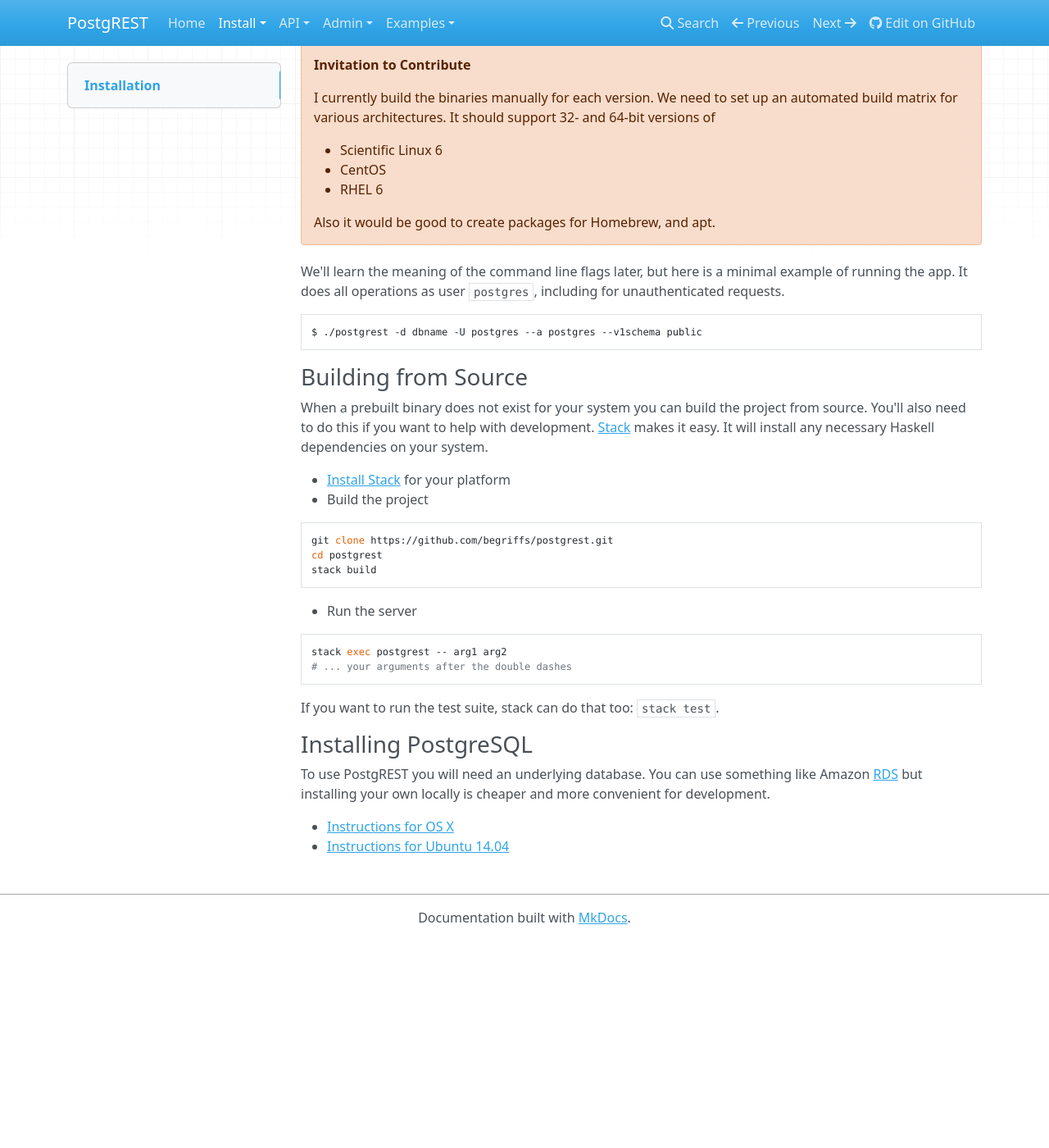
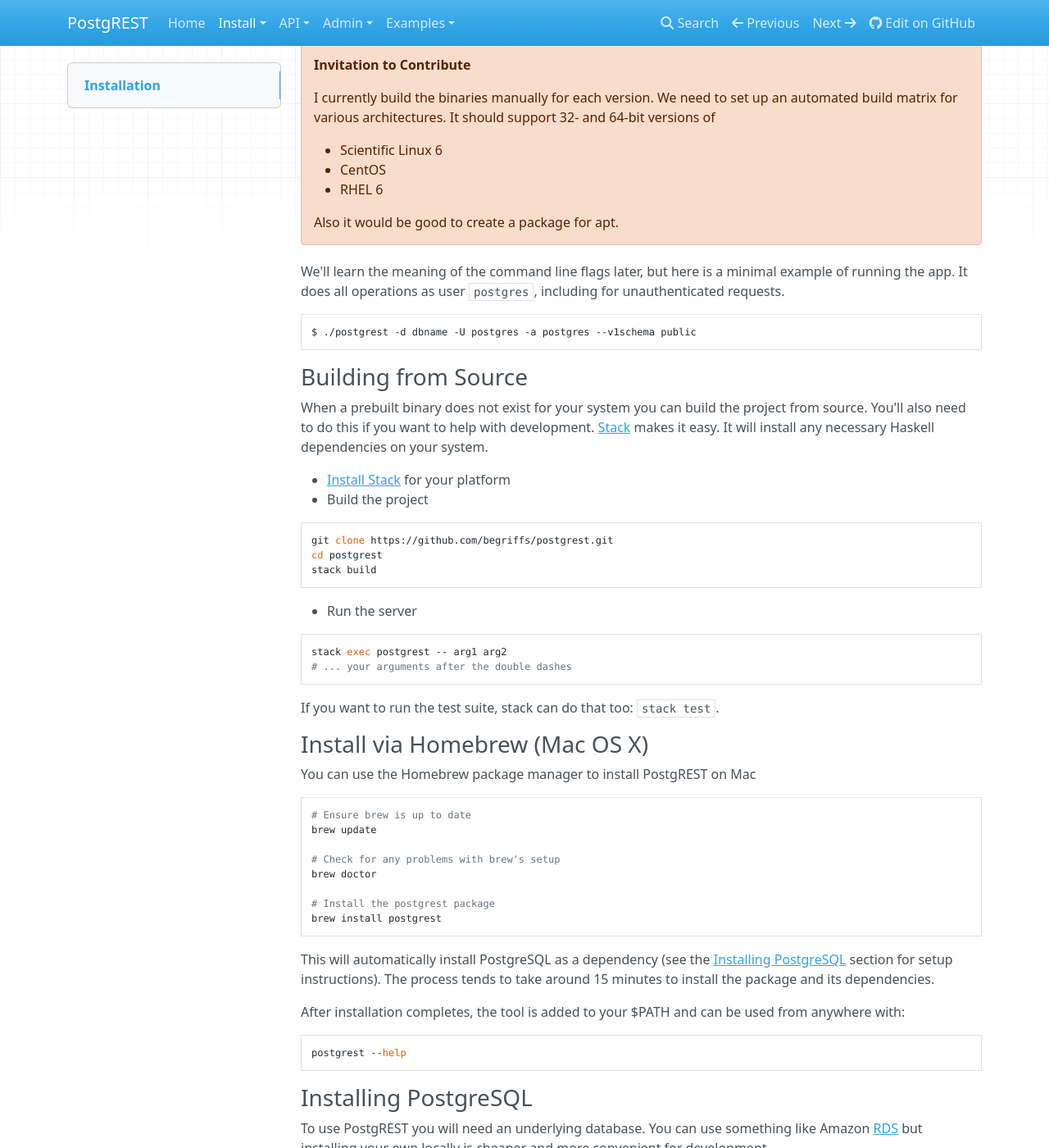
Before and after one commit to PostgREST/postgrest, an MkDocs documentation site: the page built from docs/install/server.md, in a window 1280 px wide and 1400 px high, scrolled down 363 px. Shown: the whole window at 82% size. Built offline with MkDocs 1.6.1, drawn with Linux system fonts in a browser that asks for light colours; nearby versions of some CDN libraries; old or Windows-style settings are respelled for this version of MkDocs; before the commit the page ends 1510 px from its top, so only the background shows below that.

Commit message:
Add documentation for installing via Homebrew
Modify the server installation guide to include steps for installation
using Hombrew on OS X.

````diff
--- a/docs/install/server.md
+++ b/docs/install/server.md
@@ -22,13 +22,13 @@
 
     <ul><li>Scientific Linux 6</li><li>CentOS</li><li>RHEL 6</li></ul>
 
-    Also it would be good to create packages for Homebrew, and apt.</p>
+    Also it would be good to create a package for apt.</p>
 </div>
 
 We'll learn the meaning of the command line flags later, but here is a minimal example of running the app. It does all operations as user `postgres`, including for unauthenticated requests.
 
 ```sh
-$ ./postgrest -d dbname -U postgres --a postgres --v1schema public
+$ ./postgrest -d dbname -U postgres -a postgres --v1schema public
 ```
 
 ### Building from Source
@@ -53,6 +53,29 @@
 
 If you want to run the test suite, stack can do that too: `stack test`.
 
+### Install via Homebrew (Mac OS X)
+
+You can use the Homebrew package manager to install PostgREST on Mac
+
+```bash
+# Ensure brew is up to date
+brew update
+
+# Check for any problems with brew's setup
+brew doctor
+
+# Install the postgrest package
+brew install postgrest
+```
+
+This will automatically install PostgreSQL as a dependency (see the [Installing PostgreSQL](#installing-postgresql) section for setup instructions). The process tends to take around 15 minutes to install the package and its dependencies.
+
+After installation completes, the tool is added to your $PATH and can be used from anywhere with:
+
+```bash
+postgrest --help
+```
+
 ### Installing PostgreSQL
 
 To use PostgREST you will need an underlying database. You can use something like Amazon [RDS](https://aws.amazon.com/rds/) but installing your own locally is cheaper and more convenient for development.
````
